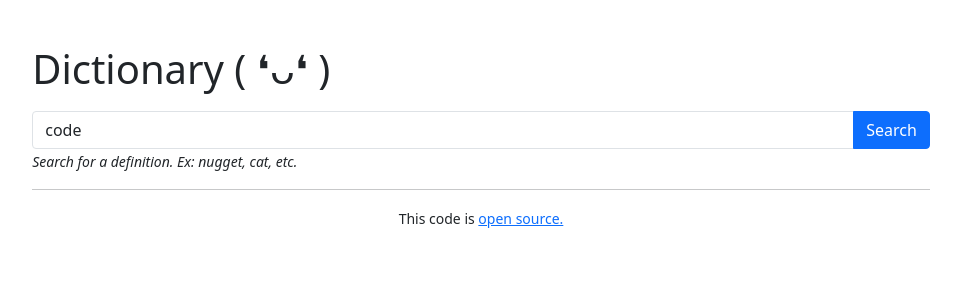
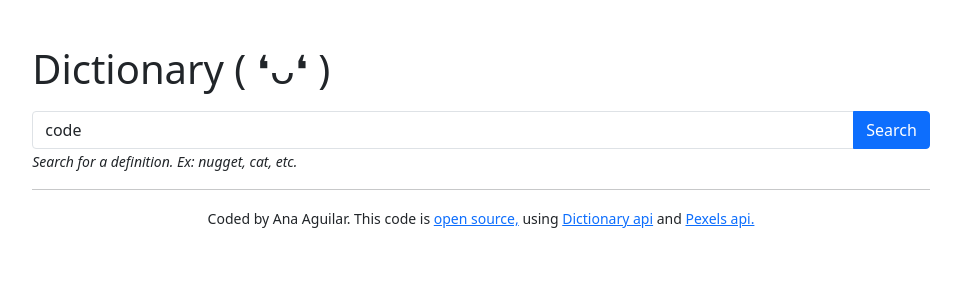
Before and after one commit to Ana-LanitaChan/react-dictionary, a React (Create React App) app: page / in a window 1280 px wide. Shown: the top 300 px of the page, without its empty margins (159-1120 px from the left). Built offline with nearby package versions, Linux system fonts and the light colour scheme; no server answers.

Commit message:
Photos component added

```diff
--- a/src/App.js
+++ b/src/App.js
@@ -10,13 +10,29 @@ function App() {
         <footer>
           <hr />
           <small>
-            This code is{" "}
+            Coded by Ana Aguilar. This code is{" "}
             <a
               href="https://github.com/Ana-LanitaChan/react-dictionary"
               target="_blank"
               rel="noopener noreferrer"
             >
-              open source.
+              open source,
+            </a>{" "}
+            using{" "}
+            <a
+              href="https://dictionaryapi.dev/"
+              target="_blank"
+              rel="noopener noreferrer"
+            >
+              Dictionary api
+            </a>{" "}
+            and{" "}
+            <a
+              href="https://www.pexels.com/"
+              target="_blank"
+              rel="noopener noreferrer"
+            >
+              Pexels api.
             </a>
           </small>
         </footer>
--- a/src/Dictionary.js
+++ b/src/Dictionary.js
@@ -1,18 +1,20 @@
 import React, { useState } from "react";
 import axios from "axios";
 import Definitions from "./Definitions";
+import Photos from "./Photos";
 
 export default function Dictionary(props) {
   let [keyword, setKeyword] = useState(props.defaultkeyword);
   let [definition, setDefinition] = useState(null);
   let [loading, setLoading] = useState(false);
+  let [photocall, setPhotocall] = useState(null);
 
   function handleResponse(response) {
     setDefinition(response.data[0]);
   }
 
   function handlePexResponse(response) {
-    console.log(response);
+    setPhotocall(response.data.photos);
   }
 
   function call() {
@@ -20,7 +22,7 @@ export default function Dictionary(props) {
     axios.get(apiUrl).then(handleResponse);
 
     let pexApiKey = "563492ad6f917000010000015a466f2735f849679b231a099ed07e15";
-    let pexApiUrl = `https://api.pexels.com/v1/search?query=${keyword}`;
+    let pexApiUrl = `https://api.pexels.com/v1/search?query=${keyword}&per_page=3`;
     const headers = { Authorization: `Bearer ${pexApiKey}` };
     return axios.get(pexApiUrl, { headers: headers }).then(handlePexResponse);
   }
@@ -69,6 +71,7 @@ export default function Dictionary(props) {
           </small>
         </form>
         <Definitions data={definition} />
+        <Photos photos={photocall} />
       </div>
     );
   } else {
--- /dev/null
+++ b/src/Photos.css
@@ -0,0 +1,4 @@
+.Photos img {
+  margin-top: 18px;
+  border-radius: 18px;
+}
--- /dev/null
+++ b/src/Photos.js
@@ -0,0 +1,25 @@
+import React from "react";
+import "./Photos.css";
+
+export default function Photos(props) {
+  console.log(props.photos);
+  if (props.photos) {
+    return (
+      <div className="Photos">
+        <div className="row">
+          {props.photos.map(function (photo, index) {
+            return (
+              <div className="col-sm-4" key={index}>
+                <a href={photo.url} target="_blank" rel="noopener noreferrer">
+                  <img src={photo.src.landscape} className="img-fluid" />
+                </a>
+              </div>
+            );
+          })}
+        </div>
+      </div>
+    );
+  } else {
+    return null;
+  }
+}
```
